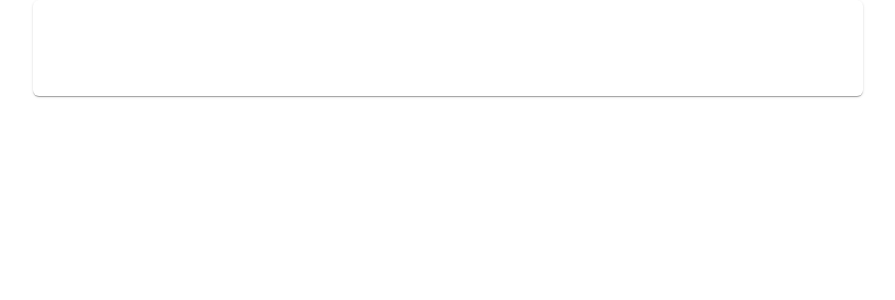
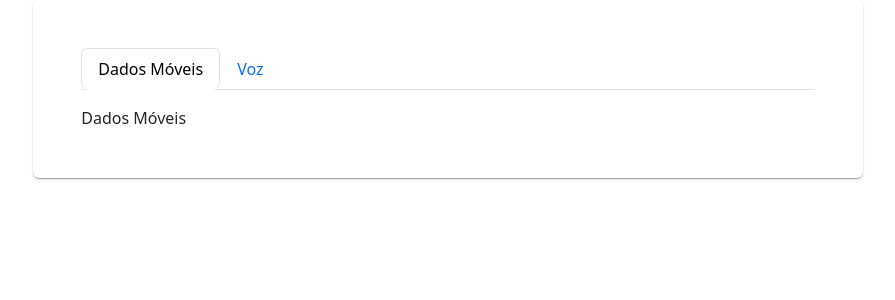
Before and after one commit to ofelipebecker/dashboard-charts-demo, a React (Vite) app: page / in a window 1280 px wide. Shown: the top 300 px of the page, without its empty margins (192-1087 px from the left). Built offline with nearby package versions, Linux system fonts and the light colour scheme.

Commit message:
feat: add controlled tabs with state management to TabsCard
Issue: DCD-2601A

```diff
--- a/src/components/TabsCard.jsx
+++ b/src/components/TabsCard.jsx
@@ -1,8 +1,28 @@
+import { useState } from 'react';
+
 import Card from 'react-bootstrap/Card';
+import Tab from 'react-bootstrap/Tab';
+import Tabs from 'react-bootstrap/Tabs';
 
 const TabsCard = () => {
+  const [key, setKey] = useState('home');
+
   return (
-    <Card body className="border-0 rounded-2 shadow-sm"></Card>
+    <Card body className="border-0 rounded-2 shadow-sm">
+      <Tabs
+        id="controlled-tab-example"
+        activeKey={key}
+        onSelect={(k) => setKey(k)}
+        className="mb-3"
+      >
+        <Tab eventKey="home" title="Dados Móveis">
+          Dados Móveis
+        </Tab>
+        <Tab eventKey="profile" title="Voz">
+          Voz
+        </Tab>
+      </Tabs>
+    </Card>
   )
 }
 
```
